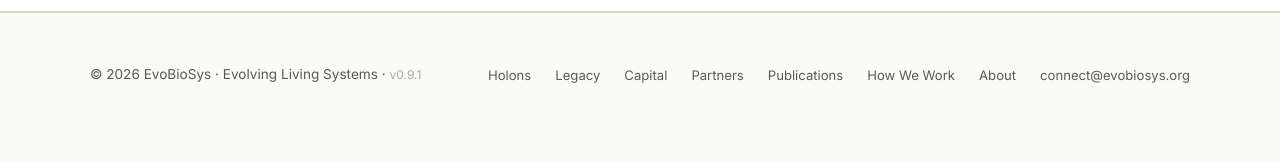
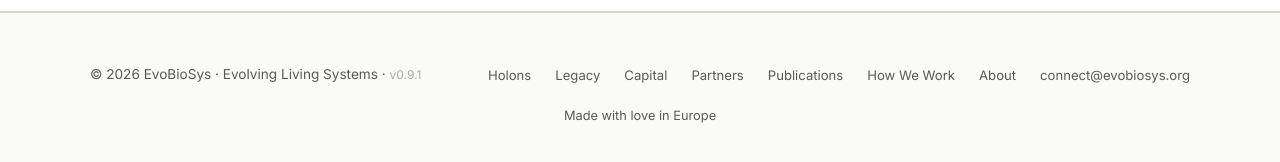
Before and after one commit to Evobiosys/evobiosys.org, a Jekyll site: the page built from index.html, in a window 1280 px wide and 900 px high, scrolled down 3367 px. Shown: the part 726-888 px from the top of the window. Built offline with Jekyll 4.4.1, drawn with Linux system fonts in a browser that asks for light colours; before the commit the page ends 4230 px from its top, so only the background shows below that.

Commit message:
chore: standardize footer to "Made with love in Europe"

```diff
--- a/_layouts/default.html
+++ b/_layouts/default.html
@@ -64,6 +64,7 @@
         <li><a href="mailto:connect@evobiosys.org">connect@evobiosys.org</a></li>
       </ul>
     </div>
+    <p class="footer-signoff" style="text-align:center; font-size:0.8rem; color:var(--color-text-muted); margin-top:1rem;">Made with love in Europe</p>
   </footer>
 
   <script>
```
